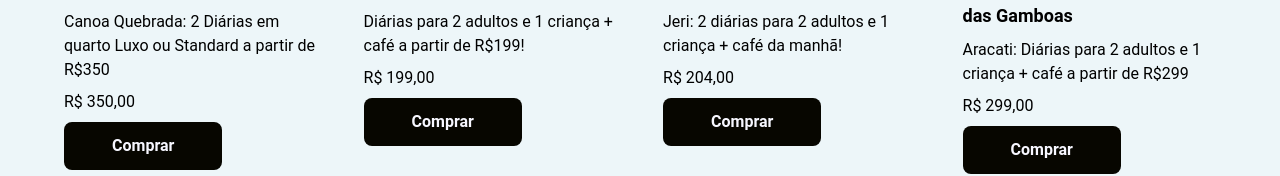
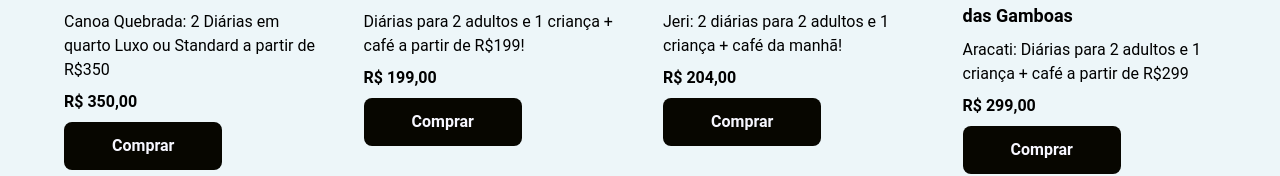
Before and after one commit to clodoaldo-favaro/baratodev-desafio-2019, a Vue app: page /ofertas in a window 1280 px wide. Shown: the part 384-560 px from the top of the page. Built offline with nearby package versions, Linux system fonts and the light colour scheme.

Commit message:
ajusta cores e espaçamentos

```diff
--- a/src/components/UI/BaseButton.vue
+++ b/src/components/UI/BaseButton.vue
@@ -20,7 +20,7 @@
 	}
 
 	.confirm:hover {
-		background-color: #2C2B26;
+		background-color: var(--dark-gray-500);
 	}
 	.cancel {
 		background-color: var(--white-500);
--- a/src/components/ofertas/OfertaItem.vue
+++ b/src/components/ofertas/OfertaItem.vue
@@ -3,7 +3,7 @@
 		<img :src="oferta.imagens[0]" alt="">
 		<h3 class="text-lg font-bold mt-2 mb-2">{{ oferta.empresa }}</h3>
 		<p class="mb-2"> {{ oferta.descricao }}</p>
-		<p class="mb-2"> {{ preco }}</p>
+		<p class="mb-2 font-bold"> {{ preco }}</p>
 		<base-button type="confirm" title="Comprar"></base-button>
 	</a>
 </template>
--- a/src/index.css
+++ b/src/index.css
@@ -16,6 +16,7 @@
   --salmon-500: #E29578;
   --salmon-400: #FFDDD2;
   --black-500: #070600;
+  --dark-gray-500: #2C2B26;
   --white-500: #F7F7FF;
 
   background-color: var(--green-300);
--- a/src/pages/ofertas/OfertasList.vue
+++ b/src/pages/ofertas/OfertasList.vue
@@ -231,7 +231,7 @@
 <style scoped>
 	.main-container {
 		padding: 0 8px;
-		margin-top: 6rem;
+		margin: 6rem 0;
 	}
 
 	li {
```
